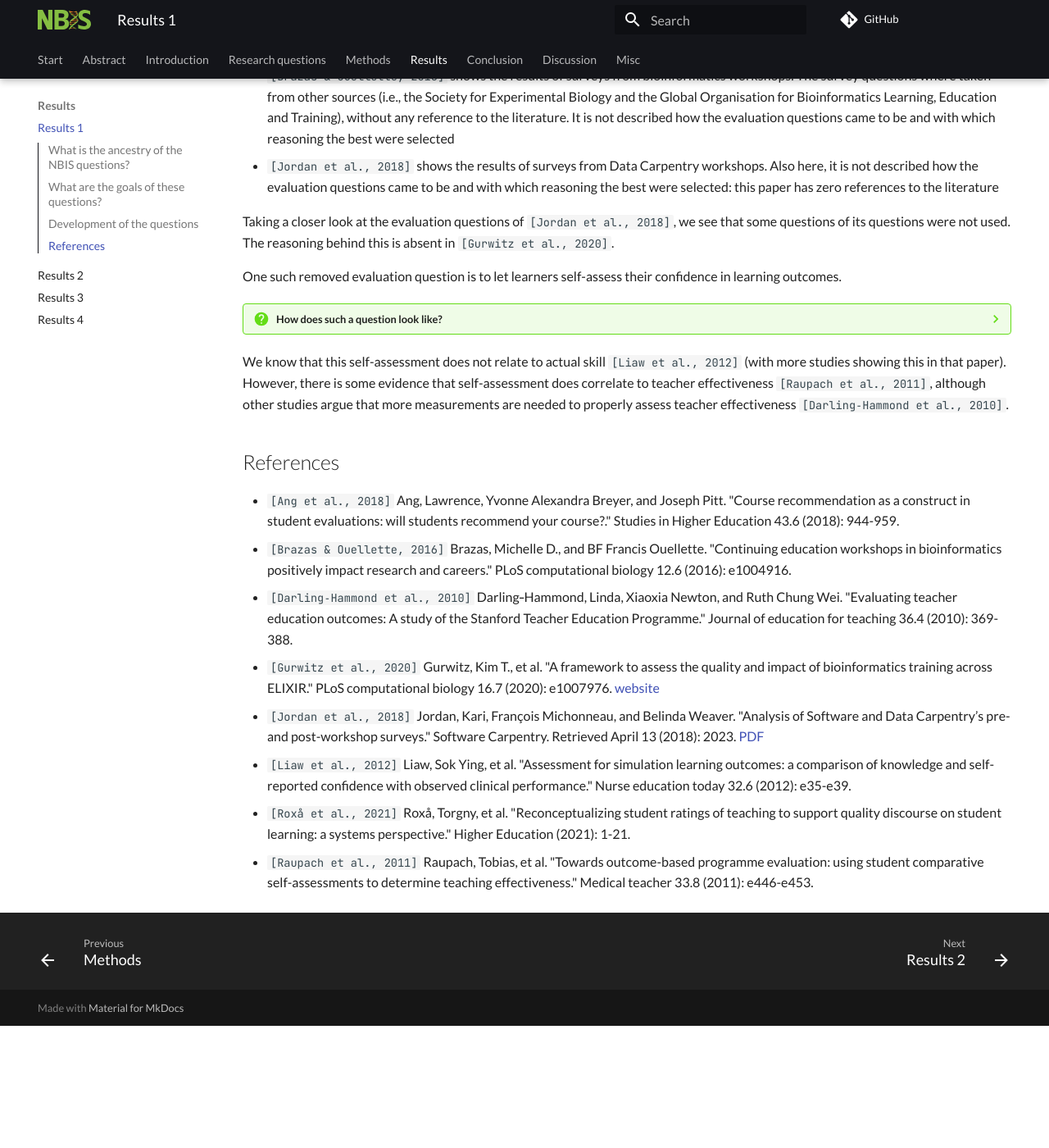
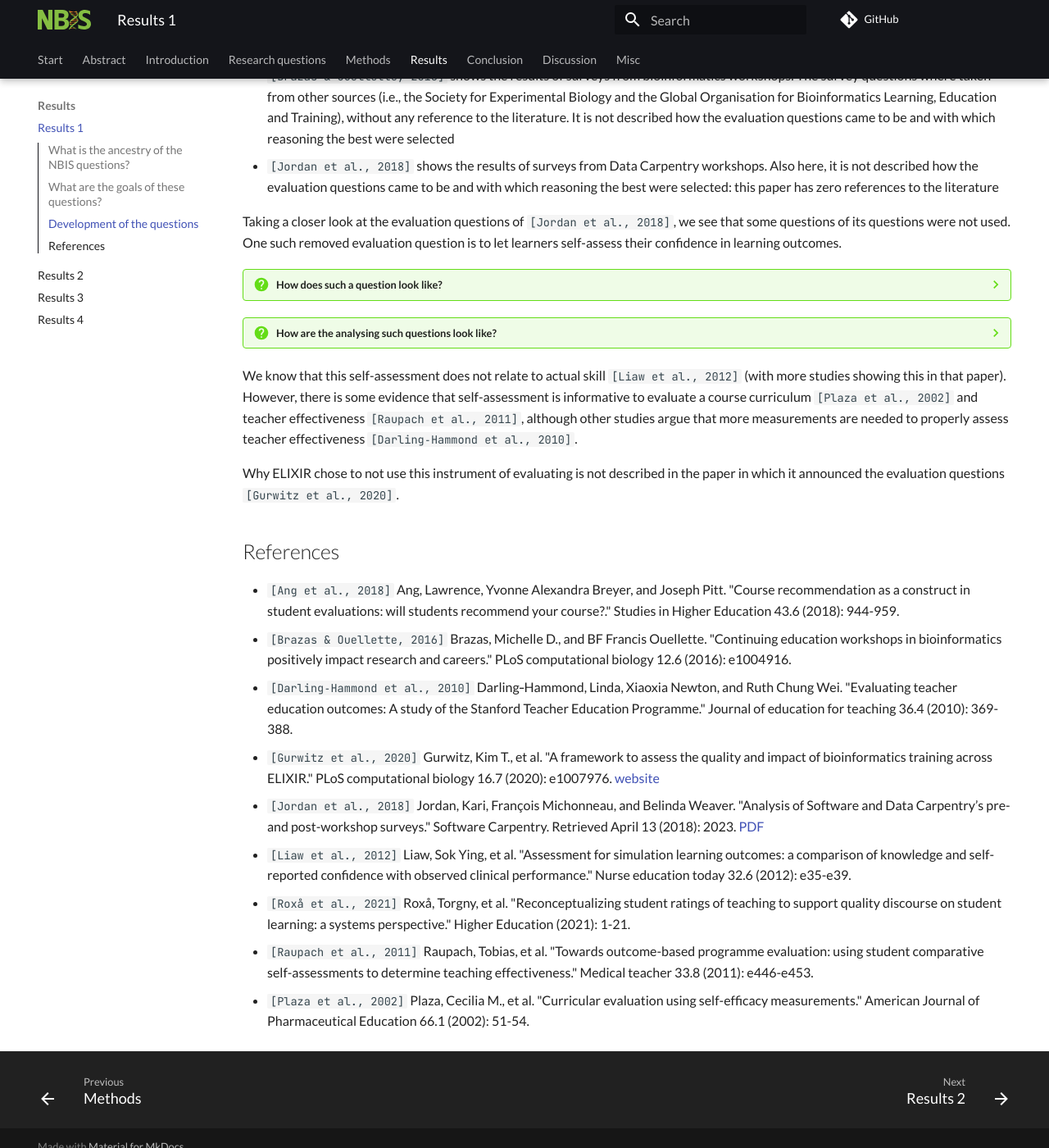
Before and after one commit to NBISweden/elixir_evaluation_evaluation, an MkDocs documentation site: the page built from docs/results_1.md, in a window 1280 px wide and 1400 px high, scrolled down 1935 px. Shown: the whole window at 82% size. Built offline with MkDocs 1.6.1 and Material for MkDocs 9.7.7, drawn with Linux system fonts in a browser that asks for light colours; comment, search, counter and statistics services are not loaded; before the commit the page ends 3186 px from its top, so only the background shows below that.

Commit message:
Why no self-afficacy measures?

```diff
--- a/docs/results_1.md
+++ b/docs/results_1.md
@@ -108,12 +108,17 @@ Neither does the referred literature:
 
 Taking a closer look at the evaluation questions of `[Jordan et al., 2018]`,
 we see that some questions of its questions were not used.
-The reasoning behind this is absent in `[Gurwitz et al., 2020]`.
-
 One such removed evaluation question is to let learners self-assess
 their confidence in learning outcomes.
 
 ???- question "How does such a question look like?"
+
+    Here is an example of questions to let learners self-assess
+    themselves (from `[Plaza et al., 2002]`):
+
+    ![Figure from Plaza et al., 2002](plaza_et_al_2002_fig.png)
+
+???- question "How are the analysing such questions look like?"
 
     Here we can see the results of learners self-assessing
     their competences before and after the teaching session,
@@ -129,9 +134,14 @@ their confidence in learning outcomes.
 We know that this self-assessment does not relate to actual
 skill `[Liaw et al., 2012]` (with more studies showing this in that paper).
 However, there is some evidence that self-assessment
-does correlate to teacher effectiveness `[Raupach et al., 2011]`,
+is informative to evaluate a course curriculum `[Plaza et al., 2002]`
+and teacher effectiveness `[Raupach et al., 2011]`,
 although other studies argue that more measurements are needed to
 properly assess teacher effectiveness `[Darling‐Hammond et al., 2010]`.
+
+Why ELIXIR chose to not use this instrument of evaluating
+is not described in the paper in which it announced the
+evaluation questions `[Gurwitz et al., 2020]`.
 
 ## References
 
@@ -168,3 +178,7 @@ properly assess teacher effectiveness `[Darling‐Hammond et al., 2010]`.
   Raupach, Tobias, et al. "Towards outcome-based programme evaluation:
   using student comparative self-assessments to determine teaching
   effectiveness." Medical teacher 33.8 (2011): e446-e453.
+- `[Plaza et al., 2002]`
+  Plaza, Cecilia M., et al.
+  "Curricular evaluation using self-efficacy measurements."
+  American Journal of Pharmaceutical Education 66.1 (2002): 51-54.
```
Also changed, not shown: docs/plaza_et_al_2002_fig.png (added).
